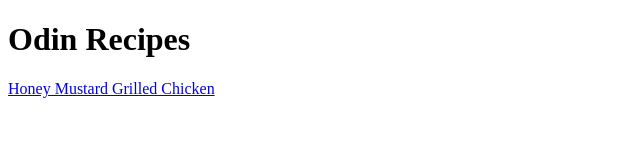
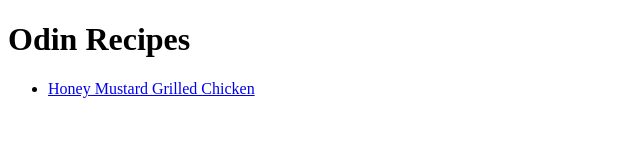
Before and after one commit to coopersimpson/odin-recipes, a plain HTML site: page index.html in a window 1280 px wide. Shown: the whole page, without its empty margins (0-640 px from the left). Drawn offline with Linux system fonts and the light colour scheme.

Commit message:
Place homepage links in list

```diff
--- a/index.html
+++ b/index.html
@@ -6,6 +6,8 @@
 </head>
 <body>
     <h1>Odin Recipes</h1>
-    <a href="./recipes/honey-mustard-grilled-chicken.html">Honey Mustard Grilled Chicken</a>
+    <ul>
+        <li><a href="./recipes/honey-mustard-grilled-chicken.html">Honey Mustard Grilled Chicken</a></li>
+    </ul>
 </body>
 </html>
```
